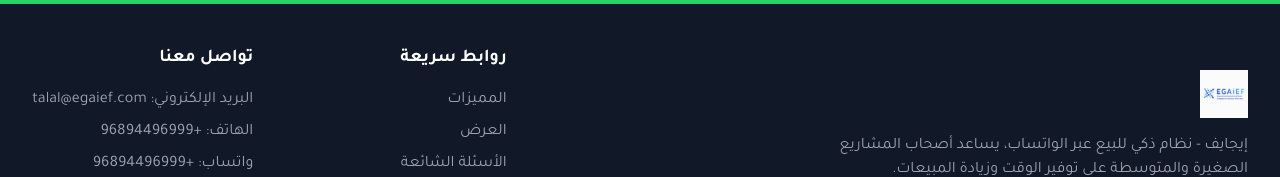
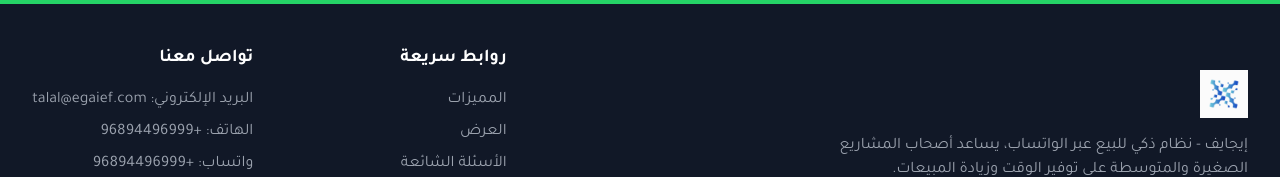
Before and after one commit to mazi87n/watshop-smart-landing, a React (Vite) app: page / in a window 1280 px wide. Shown: the part 4121-4298 px from the top of the page. Built offline with nearby package versions, Linux system fonts and the light colour scheme.

Commit message:
Visual edit in Lovable
Edited UI in Lovable

```diff
--- a/src/components/Footer.tsx
+++ b/src/components/Footer.tsx
@@ -10,7 +10,7 @@ const Footer: React.FC = () => {
       <div className="container mx-auto">
         <div className="flex flex-col md:flex-row justify-between items-center">
           <div className="mb-6 md:mb-0">
-            <img alt="إيجايف" src="/lovable-uploads/6acbd636-8b05-45d5-81ef-1dd4c9e1c786.png" className="h-12 mb-4 object-fill" />
+            <img alt="إيجايف" className="h-12 mb-4 object-fill" src="/lovable-uploads/b0378437-bc48-4696-8c44-f988dff2ab87.png" />
             <p className={`text-gray-400 max-w-md ${isRTL ? 'rtl' : ''}`}>
               {t('footer.about')}
             </p>
```
Also changed, not shown: public/lovable-uploads/b0378437-bc48-4696-8c44-f988dff2ab87.png (added).
